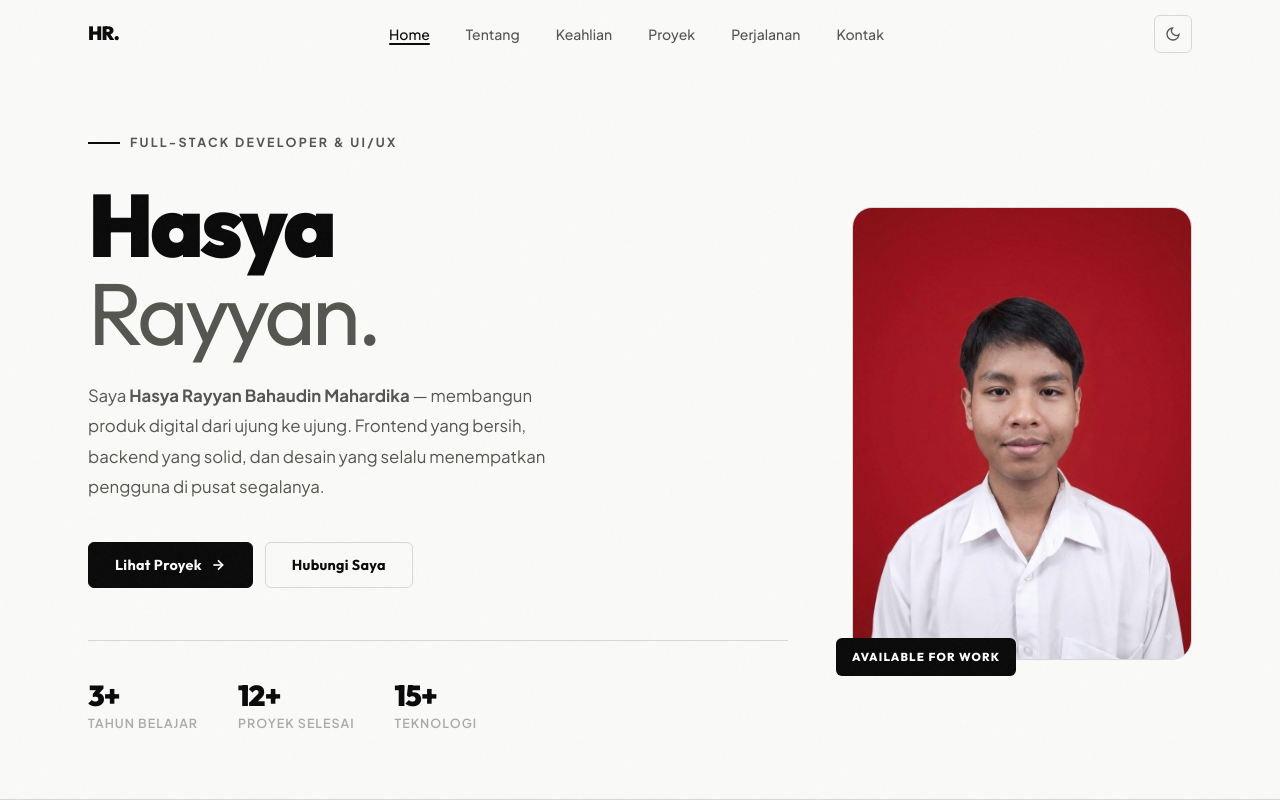
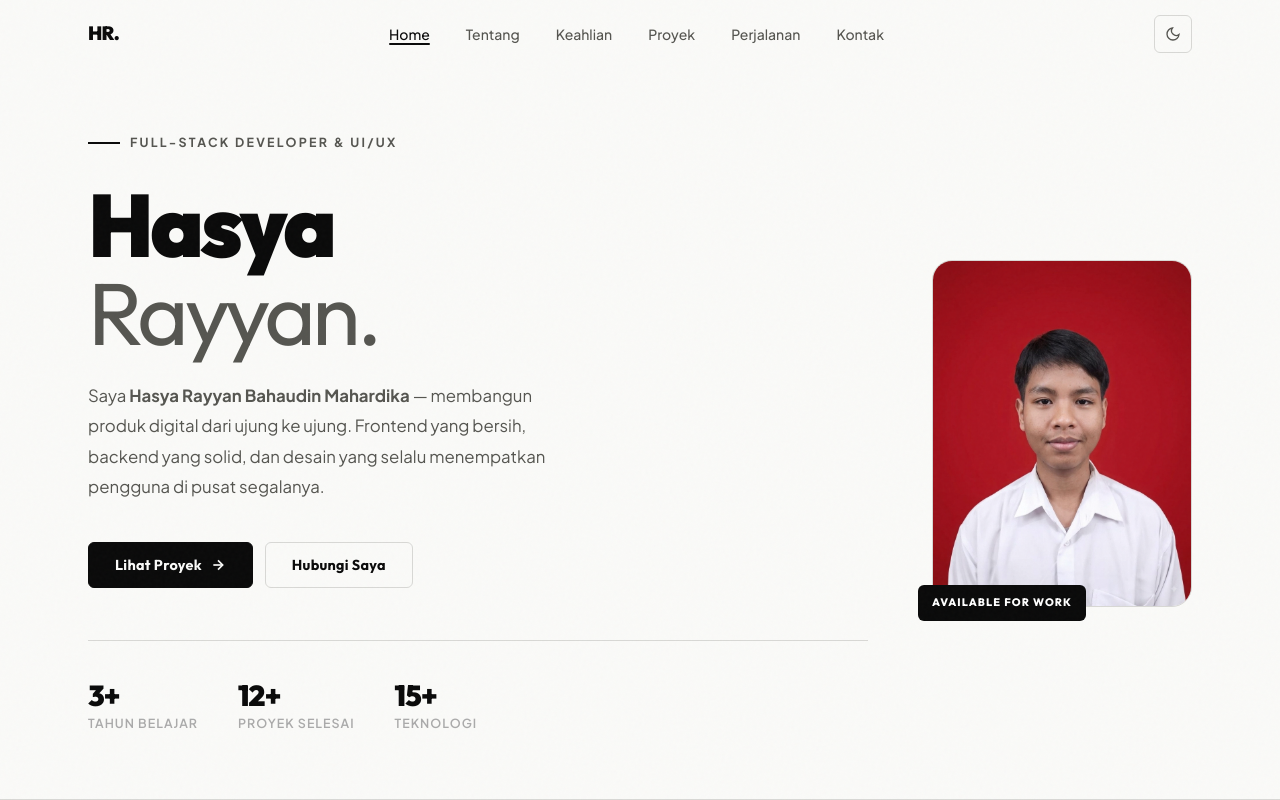
Before and after one commit to HasyaRayyan/Portofolio-Web, a React (Vite) app: page / in a window 1280 px wide. Shown: the top 800 px of the page. Built offline with nearby package versions, Linux system fonts and the light colour scheme.

Commit message:
up update

```diff
--- a/src/components/Experience.jsx
+++ b/src/components/Experience.jsx
@@ -138,7 +138,7 @@ export default function Experience() {
       <div className="container">
         <div className="reveal" style={{ textAlign: 'center', marginBottom: '64px' }}>
           <span className="section-label">04 — Perjalanan</span>
-          <h2 className="section-title">Dari mana saya<br />berasal.</h2>
+          <h2 className="section-title">Perjalanan yang<br />membentuk saya.</h2>
         </div>
 
         <div className="exp-grid">
--- a/src/index.css
+++ b/src/index.css
@@ -417,7 +417,7 @@ h1, h2, h3, h4, h5, h6 {
 /* Photo */
 .hero-photo-wrap {
   position: relative;
-  width: 340px;
+  width: 260px;
   flex-shrink: 0;
 }
 
@@ -435,28 +435,60 @@ h1, h2, h3, h4, h5, h6 {
   height: 100%;
   object-fit: cover;
   object-position: top center;
-  filter: grayscale(20%);
+  filter: grayscale(15%);
   transition: filter var(--mid) var(--ease), transform var(--slow) var(--ease);
 }
 .hero-photo-wrap:hover .hero-photo-inner img {
   filter: grayscale(0%);
-  transform: scale(1.03);
+  transform: scale(1.04);
 }
 
 /* Accent corner tag */
 .hero-photo-tag {
   position: absolute;
-  bottom: -16px;
-  left: -16px;
+  bottom: -14px;
+  left: -14px;
   background: var(--accent);
   color: var(--accent-on);
   font-family: var(--font-heading);
-  font-size: 0.72rem;
+  font-size: 0.68rem;
   font-weight: 800;
   letter-spacing: 0.1em;
   text-transform: uppercase;
-  padding: 10px 16px;
+  padding: 9px 14px;
   border-radius: var(--r-sm);
+}
+
+/* Social links row */
+.hero-socials {
+  display: flex;
+  gap: 10px;
+  margin-top: 20px;
+  flex-wrap: wrap;
+}
+.hero-social-link {
+  display: inline-flex;
+  align-items: center;
+  gap: 7px;
+  font-size: 0.78rem;
+  font-weight: 700;
+  color: var(--text-ghost);
+  padding: 8px 14px;
+  border-radius: var(--r-sm);
+  border: 1.5px solid var(--line);
+  background: transparent;
+  transition: all var(--fast) var(--ease);
+  letter-spacing: 0.03em;
+}
+.hero-social-link:hover {
+  border-color: var(--text);
+  color: var(--text);
+  background: var(--bg-card);
+}
+.hero-social-link svg {
+  width: 14px;
+  height: 14px;
+  flex-shrink: 0;
 }
 
 /* ============================================================
```
